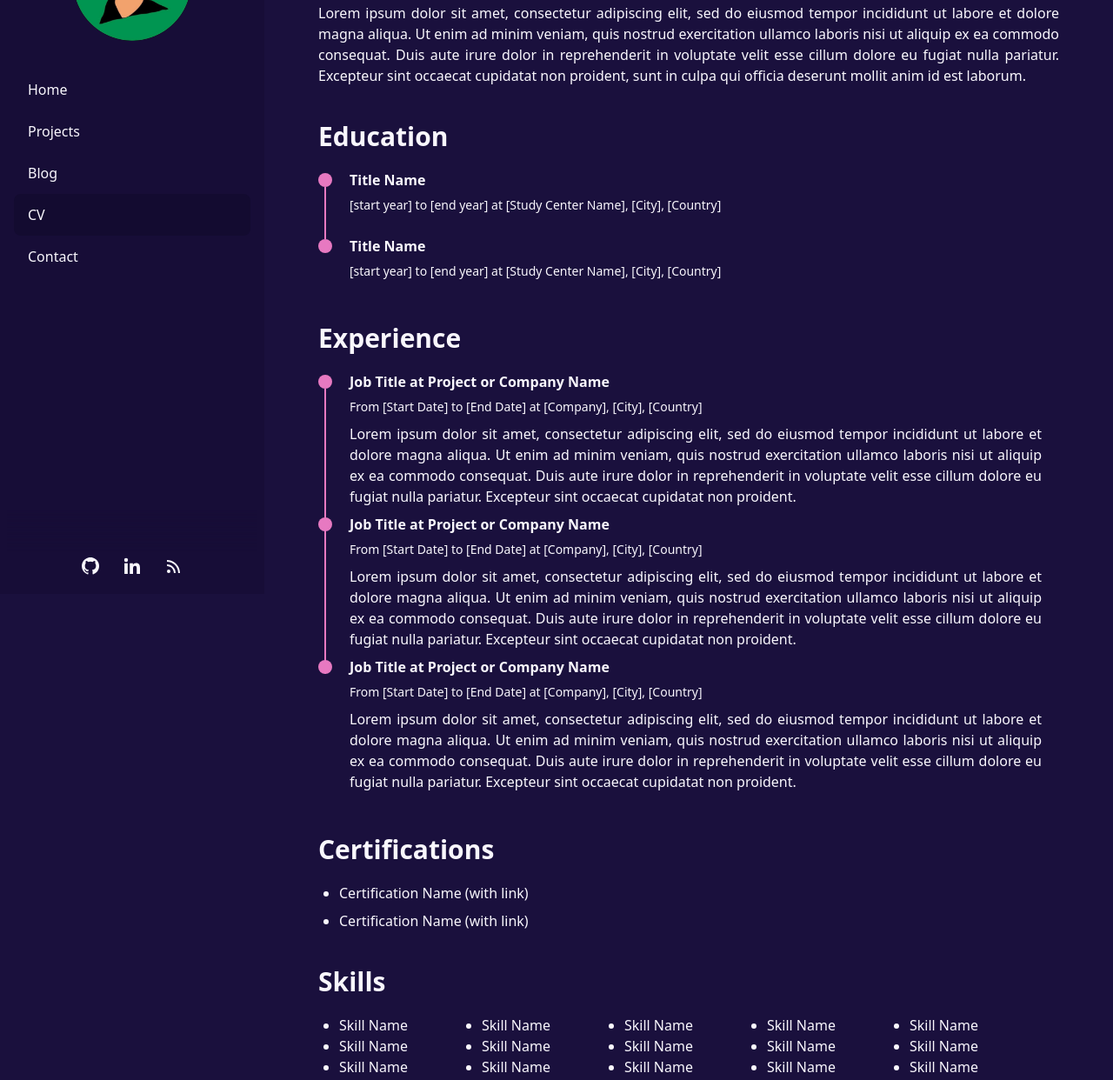
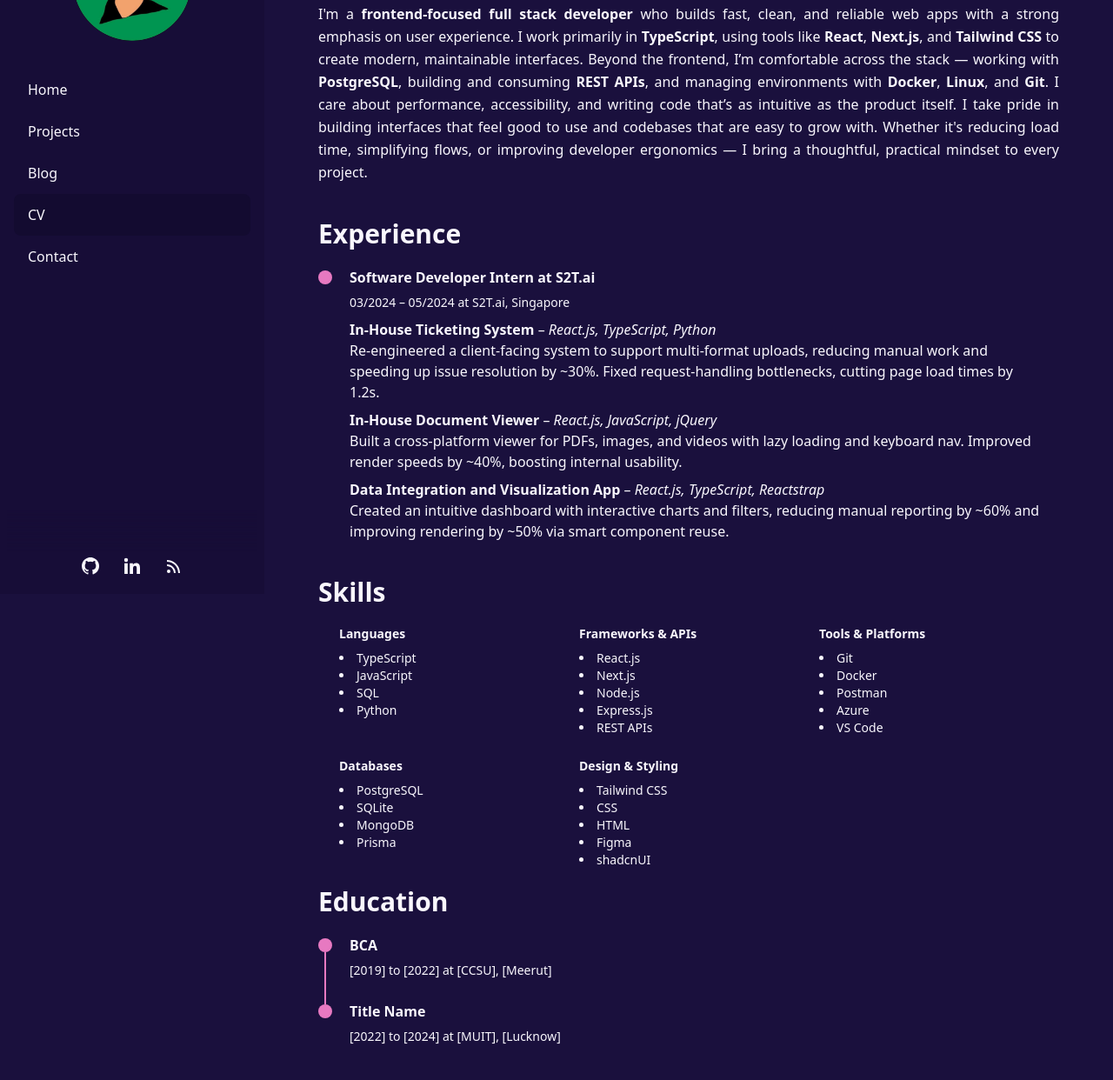
Before and after one commit to Achyutem/achyutem-pf, an Astro site: page /cv in a window 1280 px wide. Shown: the part 117-1359 px from the top of the page at 87% size. Built offline with nearby package versions, Linux system fonts and the light colour scheme; Astro itself is replaced by a stand-in of ours.

Commit message:
updated cv

```diff
--- a/src/pages/cv.astro
+++ b/src/pages/cv.astro
@@ -1,4 +1,120 @@
 ---
+import BaseLayout from "../layouts/BaseLayout.astro";
+import TimeLineElement from "../components/cv/TimeLine.astro";
+---
+
+<BaseLayout title="Resume" sideBarActiveItemID="cv">
+  <div class="mb-5">
+    <div class="text-3xl w-full font-bold">Profile</div>
+  </div>
+
+  <div class="mb-10 text-justify leading-relaxed text-base">
+    I'm a <strong>frontend-focused full stack developer</strong> who builds fast, clean, and reliable web apps with a strong emphasis on user experience. I work primarily in <strong>TypeScript</strong>, using tools like <strong>React</strong>, <strong>Next.js</strong>, and <strong>Tailwind CSS</strong> to create modern, maintainable interfaces.
+
+    Beyond the frontend, I’m comfortable across the stack — working with <strong>PostgreSQL</strong>, building and consuming <strong>REST APIs</strong>, and managing environments with <strong>Docker</strong>, <strong>Linux</strong>, and <strong>Git</strong>. I care about performance, accessibility, and writing code that’s as intuitive as the product itself.
+
+    I take pride in building interfaces that feel good to use and codebases that are easy to grow with. Whether it's reducing load time, simplifying flows, or improving developer ergonomics — I bring a thoughtful, practical mindset to every project.
+  </div>
+
+  <div class="mb-5">
+    <div class="text-3xl w-full font-bold">Experience</div>
+  </div>
+
+  <div class="time-line-container mb-10">
+    <TimeLineElement
+      title="Software Developer Intern at S2T.ai"
+      subtitle="03/2024 – 05/2024 at S2T.ai, Singapore"
+    >
+      <div class="mb-2">
+        <strong>In-House Ticketing System</strong> – <em>React.js, TypeScript, Python</em><br/>
+        Re-engineered a client-facing system to support multi-format uploads, reducing manual work and speeding up issue resolution by ~30%. Fixed request-handling bottlenecks, cutting page load times by 1.2s.
+      </div>
+
+      <div class="mb-2">
+        <strong>In-House Document Viewer</strong> – <em>React.js, JavaScript, jQuery</em><br/>
+        Built a cross-platform viewer for PDFs, images, and videos with lazy loading and keyboard nav. Improved render speeds by ~40%, boosting internal usability.
+      </div>
+
+      <div>
+        <strong>Data Integration and Visualization App</strong> – <em>React.js, TypeScript, Reactstrap</em><br/>
+        Created an intuitive dashboard with interactive charts and filters, reducing manual reporting by ~60% and improving rendering by ~50% via smart component reuse.
+      </div>
+    </TimeLineElement>
+  </div>
+
+  <div class="mb-5">
+    <div class="text-3xl w-full font-bold">Skills</div>
+  </div>
+
+  <div class="grid md:grid-cols-3 sm:grid-cols-2 grid-cols-1 gap-6 mx-6 text-sm">
+    <div>
+      <div class="font-semibold mb-2">Languages</div>
+      <ul class="list-disc list-inside ">
+        <li>TypeScript</li>
+        <li>JavaScript</li>
+        <li>SQL</li>
+        <li>Python</li>
+      </ul>
+    </div>
+    <div>
+      <div class="font-semibold  mb-2">Frameworks & APIs</div>
+      <ul class="list-disc list-inside ">
+        <li>React.js</li>
+        <li>Next.js</li>
+        <li>Node.js</li>
+        <li>Express.js</li>
+        <li>REST APIs</li>
+      </ul>
+    </div>
+    <div>
+      <div class="font-semibold mb-2">Tools & Platforms</div>
+      <ul class="list-disc list-inside ">
+        <li>Git</li>
+        <li>Docker</li>
+        <li>Postman</li>
+        <li>Azure</li>
+        <li>VS Code</li>
+      </ul>
+    </div>
+    <div>
+      <div class="font-semibold mb-2">Databases</div>
+      <ul class="list-disc list-inside ">
+        <li>PostgreSQL</li>
+        <li>SQLite</li>
+        <li>MongoDB</li>
+        <li>Prisma</li>
+      </ul>
+    </div>
+    <div>
+      <div class="font-semibold mb-2">Design & Styling</div>
+      <ul class="list-disc list-inside ">
+        <li>Tailwind CSS</li>
+        <li>CSS</li>
+        <li>HTML</li>
+        <li>Figma</li>
+        <li>shadcnUI</li>
+      </ul>
+    </div>
+  </div>
+
+  <div class="mt-5 mb-5">
+    <div class="text-3xl w-full font-bold">Education</div>
+  </div>
+
+  <div class="time-line-container grid gap-4 mb-10">
+    <TimeLineElement
+      title="BCA"
+      subtitle="[2019] to [2022] at [CCSU], [Meerut]"
+    />
+    <TimeLineElement
+      title="Title Name"
+      subtitle="[2022] to [2024] at [MUIT], [Lucknow]"
+    />
+  </div>
+</BaseLayout>
+
+
+<!-- ---
 import BaseLayout from "../layouts/BaseLayout.astro";
 import TimeLineElement from "../components/cv/TimeLine.astro";
 ---
@@ -89,4 +205,4 @@ import TimeLineElement from "../components/cv/TimeLine.astro";
     <li>Skill Name</li>
     <li>Skill Name</li>
   </ul>
-</BaseLayout>
+</BaseLayout> -->
```
